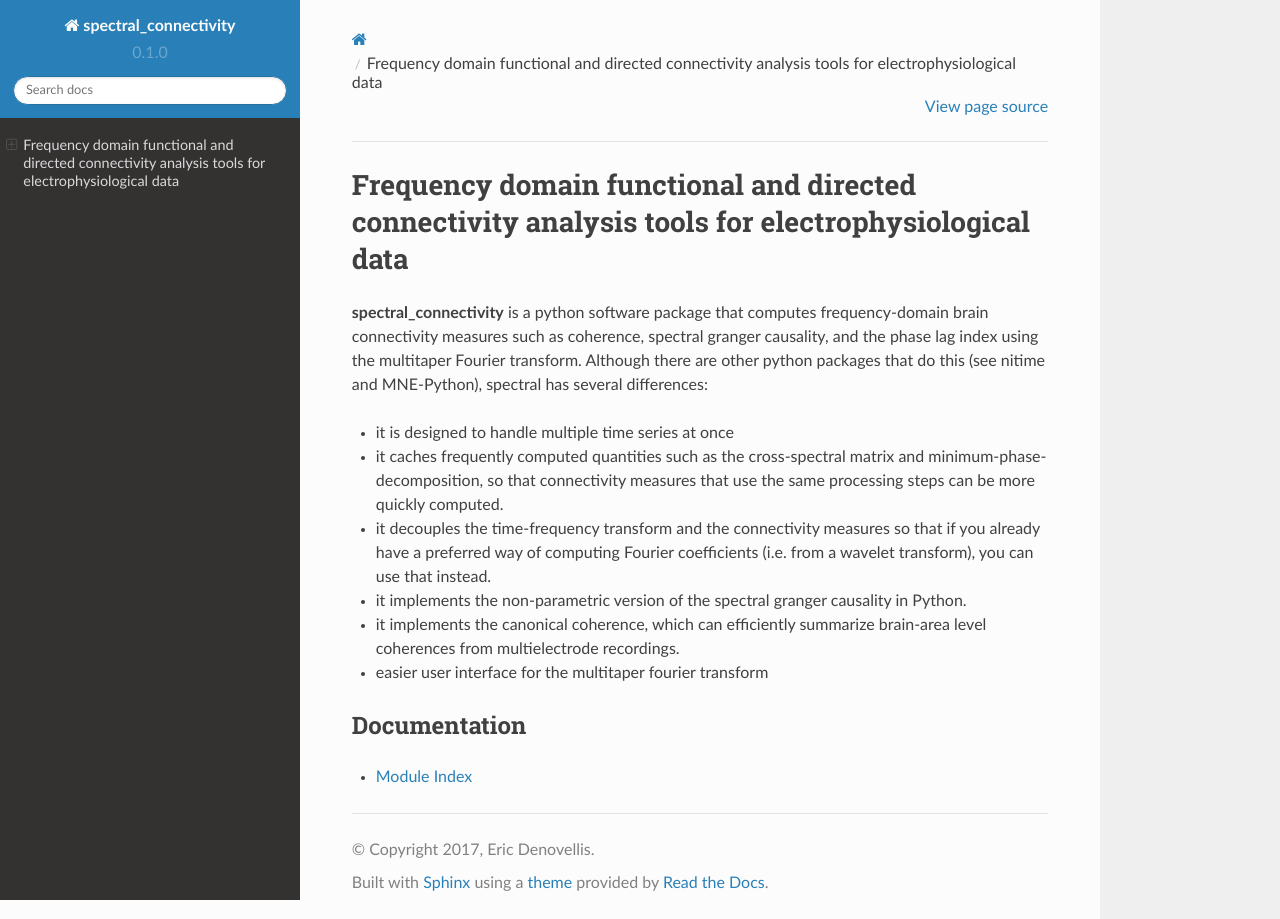
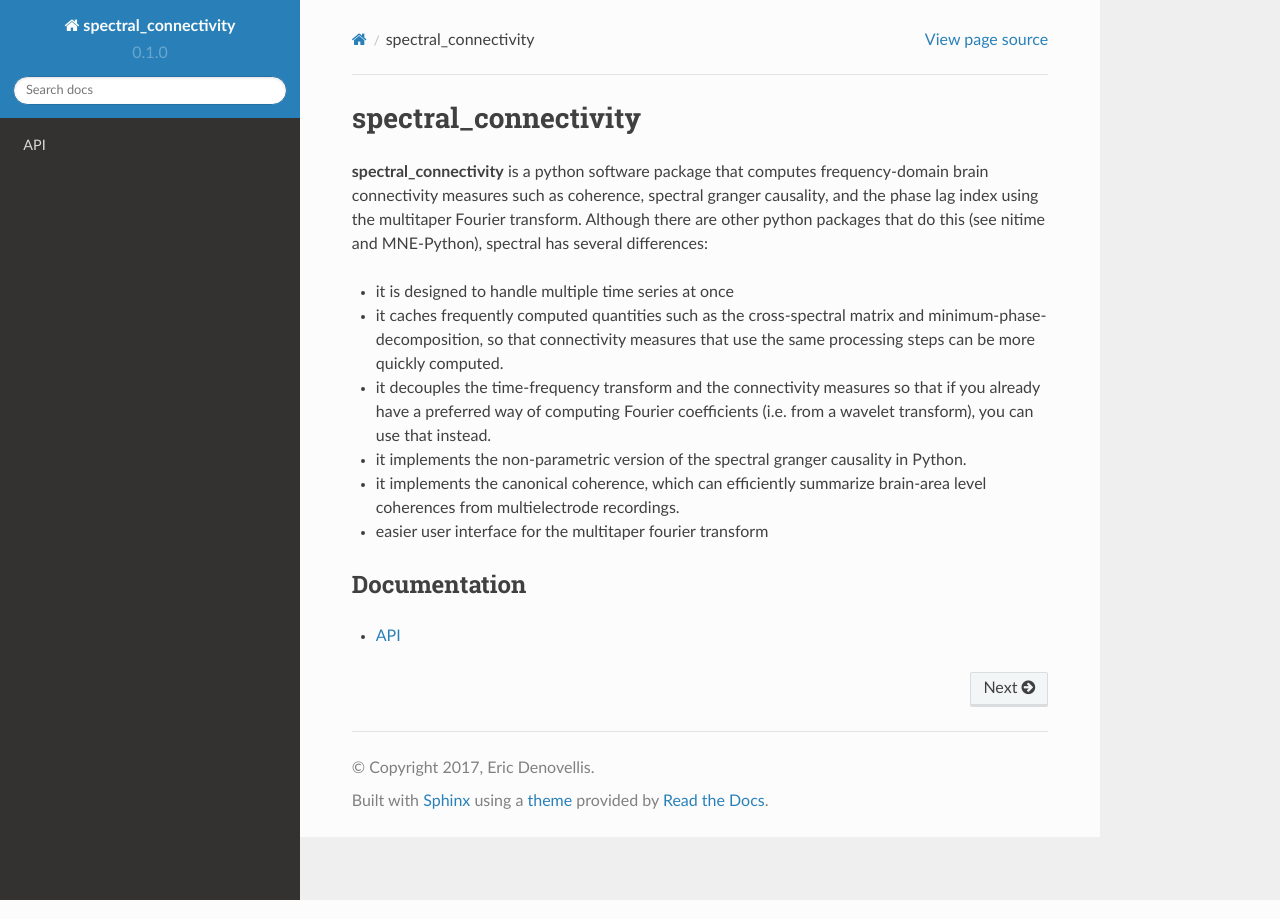
Before and after one commit to Eden-Kramer-Lab/spectral_connectivity, a Sphinx documentation site: the page built from docs/index.rst, in a window 1280 px wide. Built offline with Sphinx 7.4.7 and the Read the Docs theme 2.0.0, drawn with Linux system fonts in a browser that asks for light colours.

Commit message:
Cosmetic updates for readability

```diff
--- a/docs/index.rst
+++ b/docs/index.rst
@@ -3,8 +3,9 @@
    You can adapt this file completely to your liking, but it should at least
    contain the root `toctree` directive.
 
-Frequency domain functional and directed connectivity analysis tools for electrophysiological data
-==================================================================================================
+=====================
+spectral_connectivity
+=====================
 
 **spectral_connectivity** is a python software package that computes frequency-domain brain connectivity measures such as coherence, spectral granger causality, and the phase lag index using the multitaper Fourier transform. Although there are other python packages that do this (see nitime and MNE-Python), spectral has several differences:
 
@@ -22,4 +23,4 @@ Documentation
 .. toctree::
    :maxdepth: 1
 
-* :ref:`modindex`
+   api
```
Also changed, not shown: docs/api.rst (added, +40 -0 lines).
